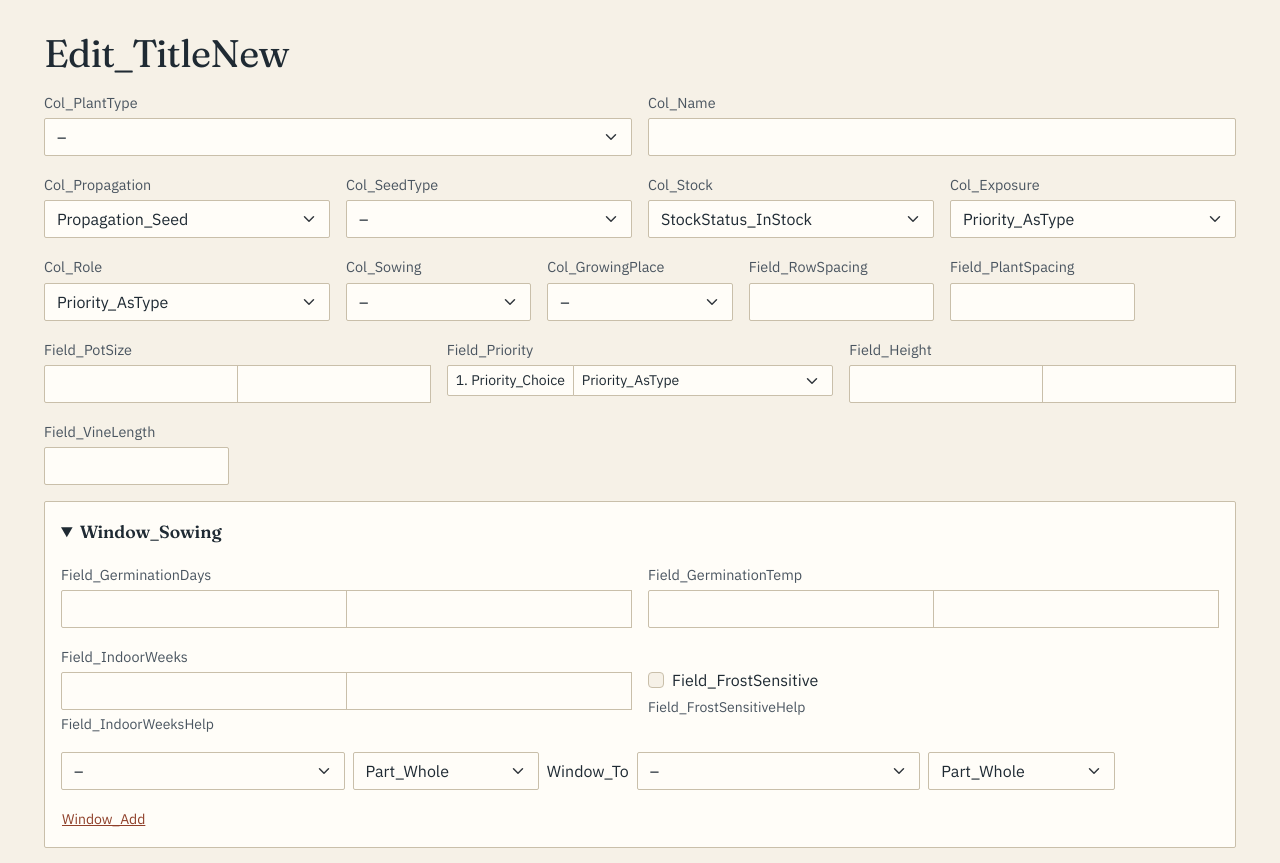
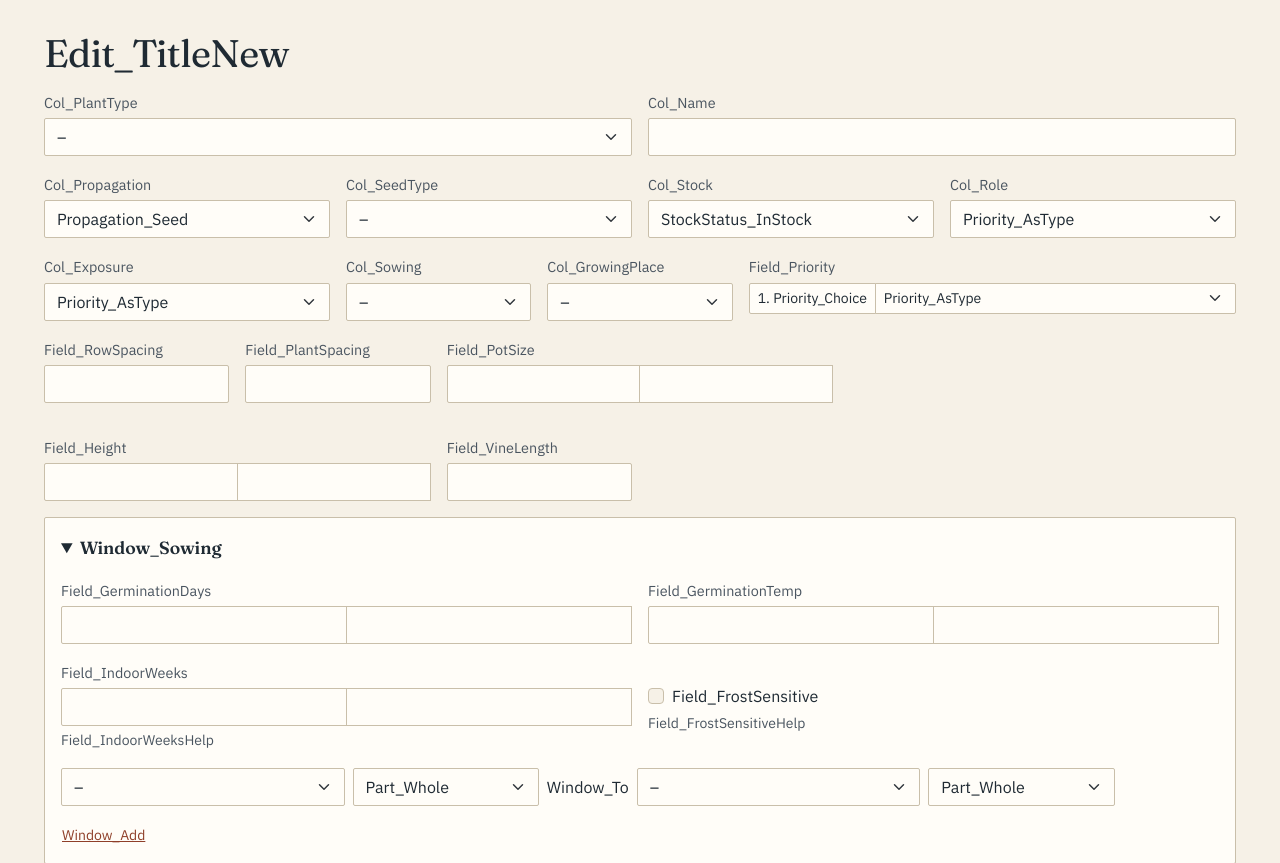
Before and after one commit to elenapschorr/seed-planner, an ASP.NET Core app: a page that uses src/SeedPlanner.Api/Pages/Plants/Edit.cshtml in a window 1280 px wide. Shown: the part 201-1064 px from the top of the page. Run offline with ASP.NET Core 8, Linux system fonts and the light colour scheme; the visitor is signed in with stand-in values (Sample User, id 1); style sheets or scripts are compiled from the project's sources; some libraries are stand-ins or nearby versions.

Commit message:
Rearrange the fields of the variety form
Role next to stock, location starts the next row, distribution order after the growing place, height next to the longest vine.

```diff
--- a/src/SeedPlanner.Api/Pages/Plants/Edit.cshtml
+++ b/src/SeedPlanner.Api/Pages/Plants/Edit.cshtml
@@ -46,12 +46,13 @@
         <select asp-for="Input.StockStatus" asp-items="Model.StockOptions" class="form-select"></select>
     </div>
     <div class="col-md-3">
+        <label asp-for="Input.Role" id="role-label" class="form-label" data-text="@L["Col_Role"]">@L["Col_Role"]</label>
+        <select asp-for="Input.Role" asp-items="Model.RoleOptions" class="form-select"></select>
+    </div>
+
+    <div class="col-md-3">
         <label asp-for="Input.Exposure" id="exposure-label" class="form-label" data-text="@L["Col_Exposure"]">@L["Col_Exposure"]</label>
         <select asp-for="Input.Exposure" asp-items="Model.ExposureOptions" class="form-select"></select>
-    </div>
-    <div class="col-md-3">
-        <label asp-for="Input.Role" id="role-label" class="form-label" data-text="@L["Col_Role"]">@L["Col_Role"]</label>
-        <select asp-for="Input.Role" asp-items="Model.RoleOptions" class="form-select"></select>
     </div>
 
     <div class="col-md-2">
@@ -61,6 +62,10 @@
     <div class="col-md-2">
         <label asp-for="Input.GrowingPlace" class="form-label">@L["Col_GrowingPlace"]</label>
         <select asp-for="Input.GrowingPlace" asp-items="Model.PlaceOptions" class="form-select"></select>
+    </div>
+    <div class="col-md-5">
+        <partial name="_PlaceOrder" model="Model.PlaceField" />
+        <span asp-validation-for="Input.PlaceChoices" class="text-danger"></span>
     </div>
     <div class="col-md-2 spacing-field" @(hideSpacing ? "hidden" : "")>
         <label asp-for="Input.RowSpacingCm" class="form-label">@L["Field_RowSpacing"]</label>
@@ -83,11 +88,7 @@
         </div>
         <span asp-validation-for="Input.PotSizeMinLiters" class="text-danger"></span>
     </div>
-
-    <div class="col-md-4">
-        <partial name="_PlaceOrder" model="Model.PlaceField" />
-        <span asp-validation-for="Input.PlaceChoices" class="text-danger"></span>
-    </div>
+    <div class="w-100"></div>
 
     <div class="col-md-4">
         <label class="form-label">@L["Field_Height"]</label>
```
